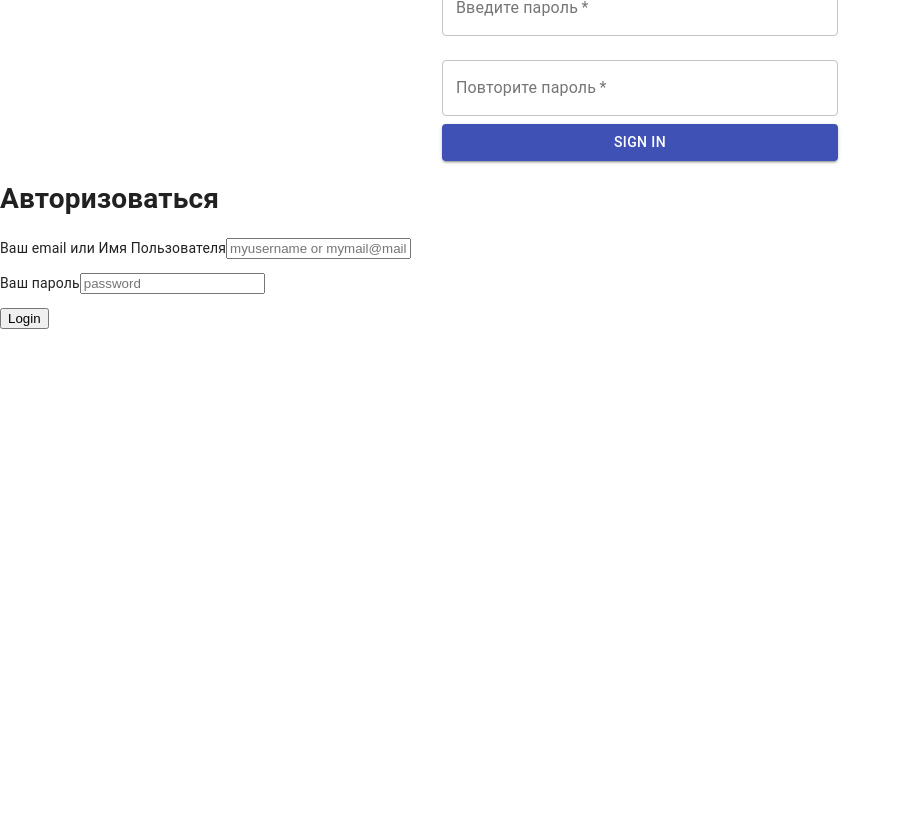
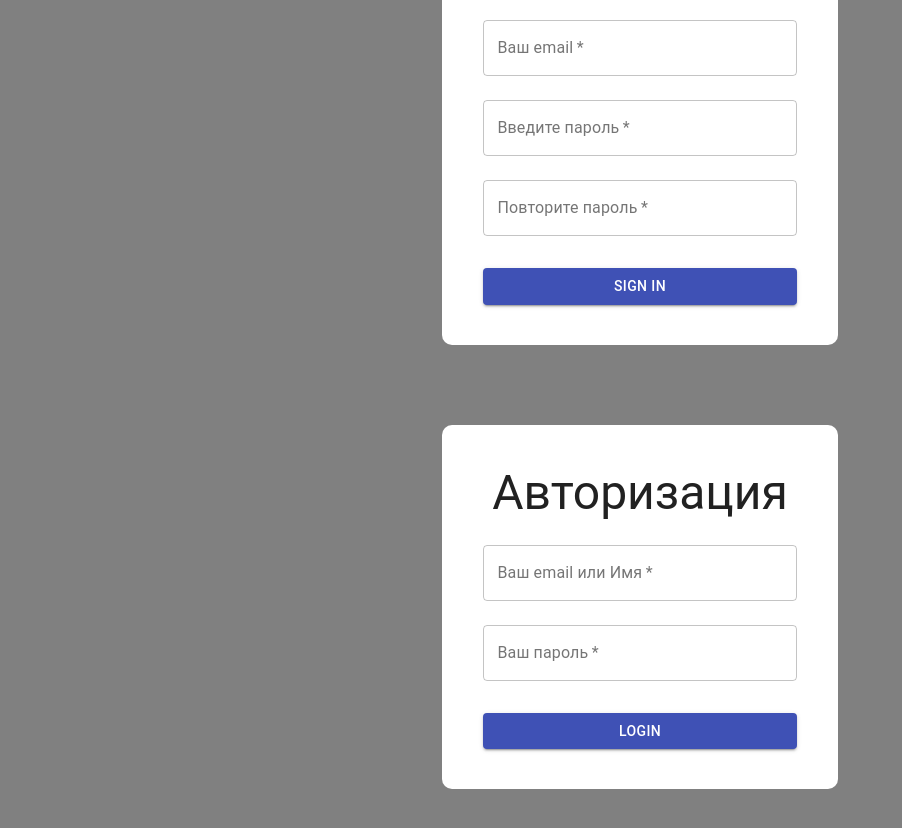
Before and after one commit to tavo0earth/weather, a React (Create React App) app: page / in a window 1280 px wide. Shown: the part 260-1088 px from the top of the page, without its empty margins (0-902 px from the left). Before the commit the page ends 800 px from the top, so only its background shows below. Built offline with nearby package versions, Linux system fonts and the light colour scheme.

Commit message:
Fixed in lesson

```diff
--- a/package.json
+++ b/package.json
@@ -4,6 +4,7 @@
   "private": true,
   "dependencies": {
     "@material-ui/core": "^4.2.1",
+    "@material-ui/styles": "^4.2.1",
     "react": "^16.8.6",
     "react-dom": "^16.8.6",
     "react-scripts": "3.0.1"
--- a/src/auth/Login.js
+++ b/src/auth/Login.js
@@ -1,28 +1,79 @@
 import React from 'react';
+import Button from '@material-ui/core/Button';
+import {makeStyles} from "@material-ui/core";
+import Typography from '@material-ui/core/Typography';
+import TextField from '@material-ui/core/TextField';
+import CssBaseline from '@material-ui/core/CssBaseline';
+import Container from '@material-ui/core/Container';
 
-class Login extends React.Component {
-    render() {
-        return (
-            <div id="login">
-                <form>
-                    <h1>Авторизоваться</h1>
-                    <p>
-                        <label className="userName">Ваш email или Имя Пользователя</label>
-                        <input id="userName" name="username" required="required" type="text"
-                               placeholder="myusername or mymail@mail.com"/>
-                    </p>
-                    <p>
-                        <label className="youPassword">Ваш пароль</label>
-                        <input id="password" name="password" required="required" type="password"
-                               placeholder="password"/>
-                    </p>
-                    <p className="login_button">
-                        <input type="submit" value="Login"/>
-                    </p>
+const useStyles = makeStyles(theme => ({
+    '@global': {
+        body: {
+            backgroundColor: 'grey',
+        },
+    },
+    loginBlock: {
+        width: '100%',
+        borderRadius: '10px',
+        padding: theme.spacing(5, 3, 5),
+        backgroundColor: 'white',
+        margin: theme.spacing(10, 0, 10, 0),
+        display: 'flex',
+        flexDirection: 'column',
+        alignItems: 'center',
+    },
+    form: {
+        width: '90%',
+        marginTop: theme.spacing(1),
+    },
+    submit: {
+
+        margin: theme.spacing(3, 0, 0),
+    },
+}));
+
+export default function Login() {
+    const classes = useStyles();
+
+    return (
+        <Container maxWidth="xs">
+            <CssBaseline />
+            <div className={classes.loginBlock}>
+                <Typography component="h1" variant="h3">
+                    Авторизация
+                </Typography>
+                <form className={classes.form}>
+                    <TextField
+                        variant="outlined"
+                        margin="normal"
+                        required
+                        fullWidth
+                        id="userName"
+                        label="Ваш email или Имя"
+                        name="userName"
+                        autoComplete="userName"
+                    />
+                    <TextField
+                        variant="outlined"
+                        margin="normal"
+                        required
+                        fullWidth
+                        id="password"
+                        label="Ваш пароль"
+                        name="password"
+                        autoComplete="password"
+                    />
+                    <Button
+                        type="submit"
+                        fullWidth
+                        variant="contained"
+                        color="primary"
+                        className={classes.submit}
+                    >
+                        Login
+                    </Button>
                 </form>
             </div>
+        </Container>
         )
     }
-}
-
-export default Login;
--- a/src/auth/SignUp.js
+++ b/src/auth/SignUp.js
@@ -9,22 +9,27 @@ import Container from '@material-ui/core/Container';
 const useStyles = makeStyles(theme => ({
     '@global': {
         body: {
-            backgroundColor: theme.palette.common.white,
+            backgroundColor: 'grey',
+        },
     },
     signUpBlock: {
+        width: '100%',
+        borderRadius: '10px',
+        padding: theme.spacing(5, 3, 5),
+        backgroundColor: 'white',
         marginTop: theme.spacing(10),
         display: 'flex',
         flexDirection: 'column',
         alignItems: 'center',
     },
     form: {
-            width: '100%',
+        width: '90%',
         marginTop: theme.spacing(1),
     },
     submit: {
-            margin: theme.spacing(3, 0, 2),
+
+        margin: theme.spacing(3, 0, 0),
     },
-    }
 }));
 
 
```
Also changed, not shown: 1 other file (tests, documents, lock files or other folders). Lines whose indentation alone changed are shown as unchanged.
